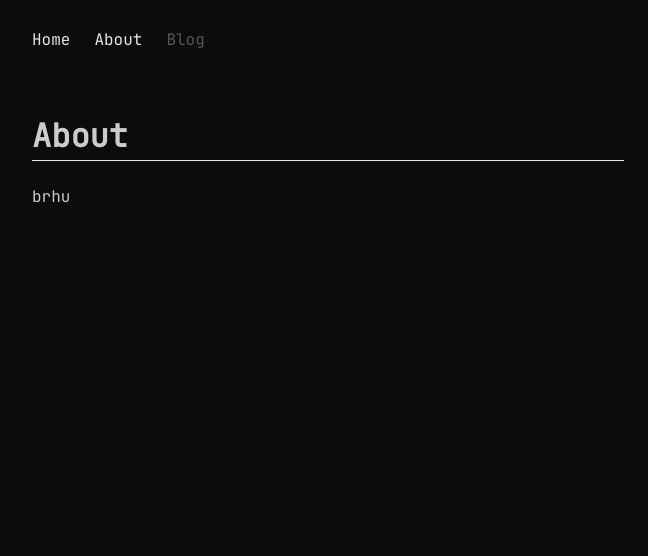
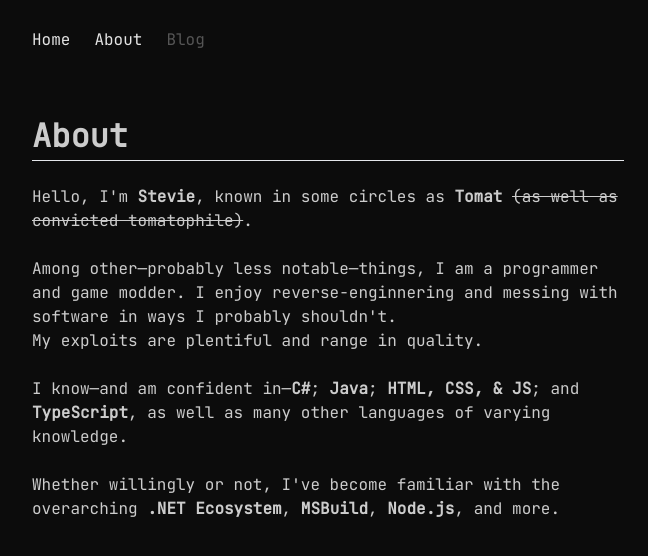
Before and after one commit to steviegt6/tomat.dev, a Next.js app: page /about in a window 1280 px wide. Shown: the top 556 px of the page, without its empty margins (312-960 px from the left). Built offline with nearby package versions, Linux system fonts and the light colour scheme.

Commit message:
guh guh guh about me page

```diff
--- a/src/pages/about.tsx
+++ b/src/pages/about.tsx
@@ -1,8 +1,7 @@
 import Container from "@/components/Container";
-import LogoContainer from "@/components/LogoContainer";
 
 const title = "/about";
-const description = "superficial greetings to you all";
+const description = "superficial salutations!";
 
 export default function About() {
     return (
@@ -10,7 +9,27 @@ export default function About() {
             <h1>About</h1>
             <hr />
             <br />
-            <p>brhu</p>
+            <p>
+                Hello, I&apos;m <strong>Stevie</strong>, known in some circles as <strong>Tomat</strong>{" "}
+                <s>(as well as convicted tomatophile)</s>.
+            </p>
+            <br />
+            <p>
+                Among other—probably less notable—things, I am a programmer and game modder. I enjoy reverse-enginnering
+                and messing with software in ways I probably shouldn&apos;t.
+            </p>
+            <p>My exploits are plentiful and range in quality.</p>
+            <br />
+            <p>
+                I know—and am confident in—<strong>C#</strong>; <strong>Java</strong>;{" "}
+                <strong>HTML, CSS, &amp; JS</strong>; and <strong>TypeScript</strong>, as well as many other languages
+                of varying knowledge.
+            </p>
+            <br />
+            <p>
+                Whether willingly or not, I've become familiar with the overarching <strong>.NET Ecosystem</strong>,{" "}
+                <strong>MSBuild</strong>, <strong>Node.js</strong>, and more.
+            </p>
         </Container>
     );
 }
```
